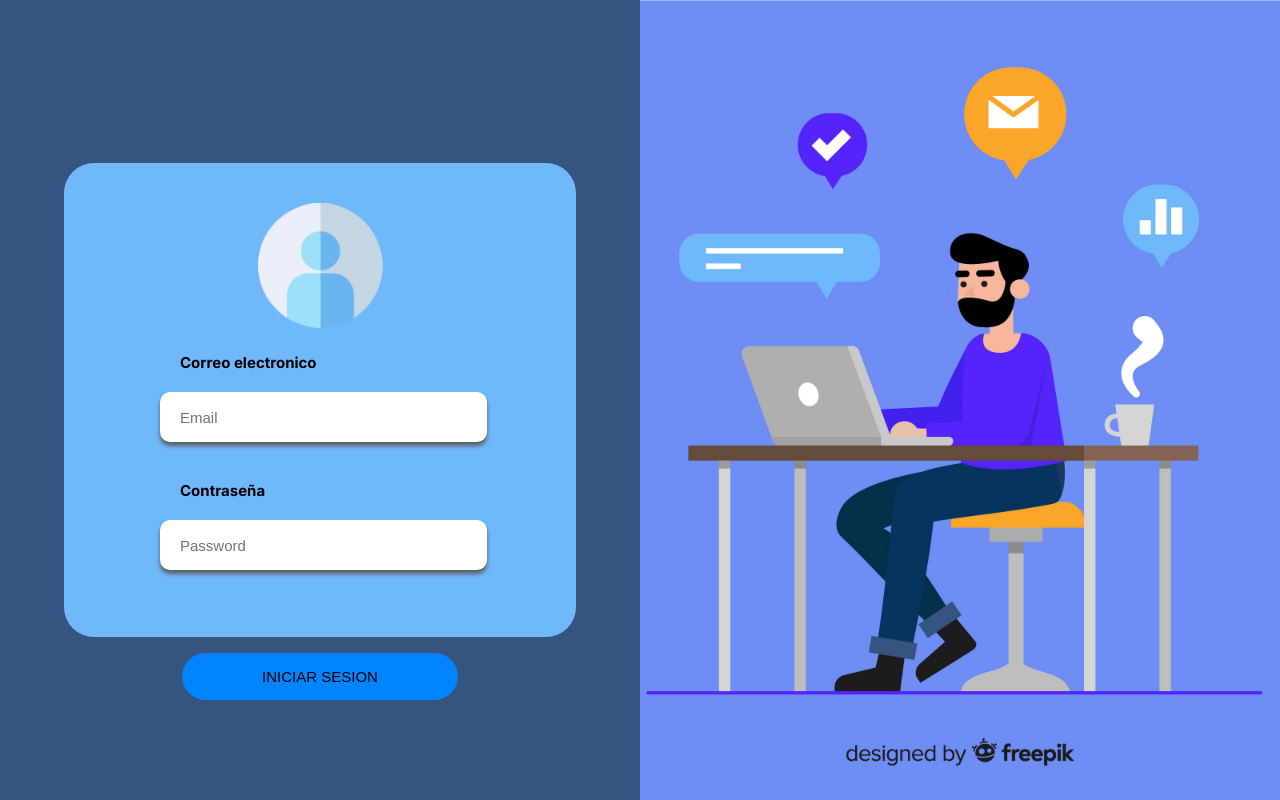
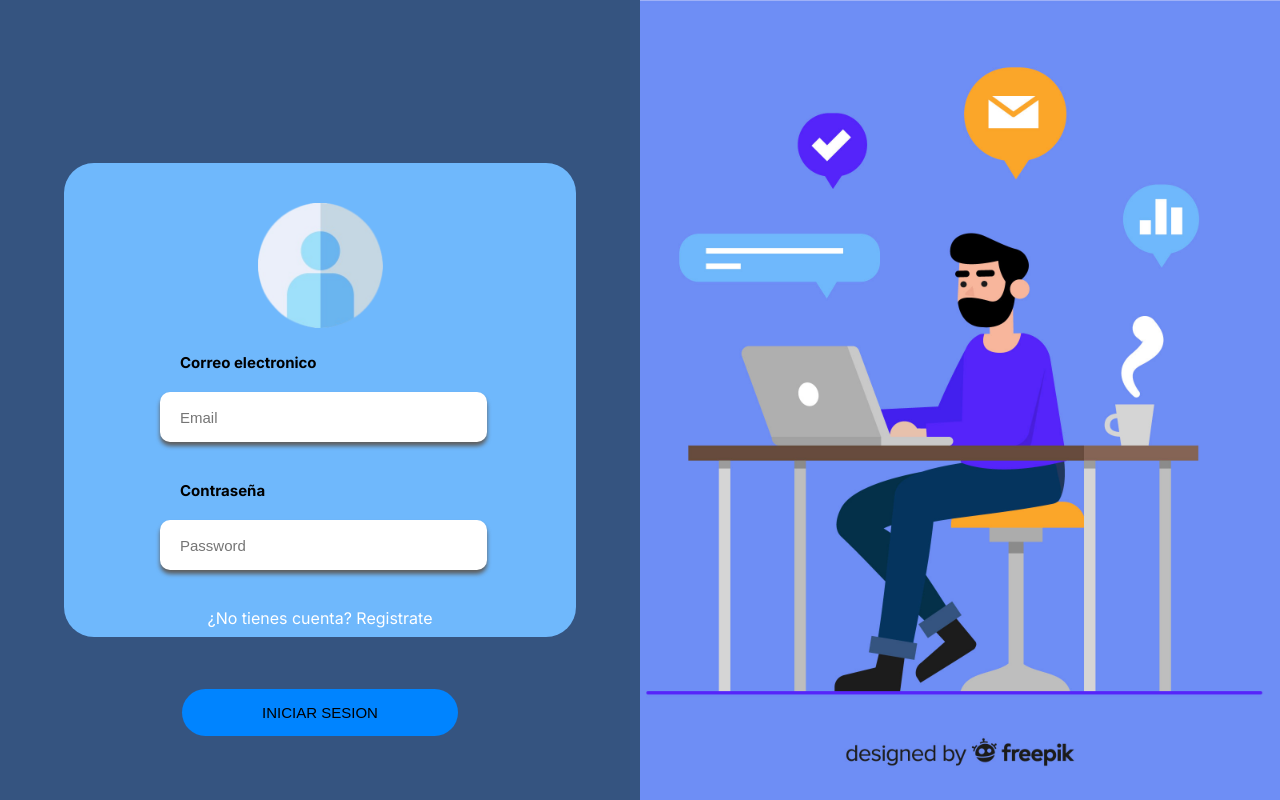
Before and after one commit to DiegoG0477/linkjobs, a Next.js app: page / in a window 1280 px wide. Built offline with nearby package versions, Linux system fonts and the light colour scheme; a web font is replaced by a local one.

Commit message:
redirect link to register from login added

```diff
--- a/components/Login.jsx
+++ b/components/Login.jsx
@@ -8,6 +8,7 @@ import login from "@/public/assets/login.png"
 import { useState } from 'react'
 import Axios from "axios";
 import { useRouter } from 'next/navigation'
+import Link from 'next/link'
 
 function FormularioLogin() {
   const router = useRouter();
@@ -36,9 +37,9 @@ function FormularioLogin() {
         <form className='formLogin'>
             <InputLabel label="Correo electronico" type="email" name="email" holder="Email" metodo={setEmail}/>
             <InputLabel label="Contraseña" type="password" name="password" holder="Password" metodo={setPassword}/>
+            <Link style={{textDecoration:"none", textAlign:"center", color:"white"}} href="/register"><p style={{width:"40vw"}}>¿No tienes cuenta? Registrate</p></Link>
             <div className='centrar'>
               <Button text="INICIAR SESION" loginFunction={handleLogin}/>
-
             </div>
         </form>
     </div>
--- a/components/Nav.jsx
+++ b/components/Nav.jsx
@@ -14,7 +14,7 @@ function Nav() {
       axios.defaults.withCredentials = true;
       const response = await axios.get(`http://localhost:3001/api/v1/auth/logout`);
       console.log(response);
-      router.push('/jobs');
+      router.push('/');
     }
     catch (error) {
       console.log(error);
```
